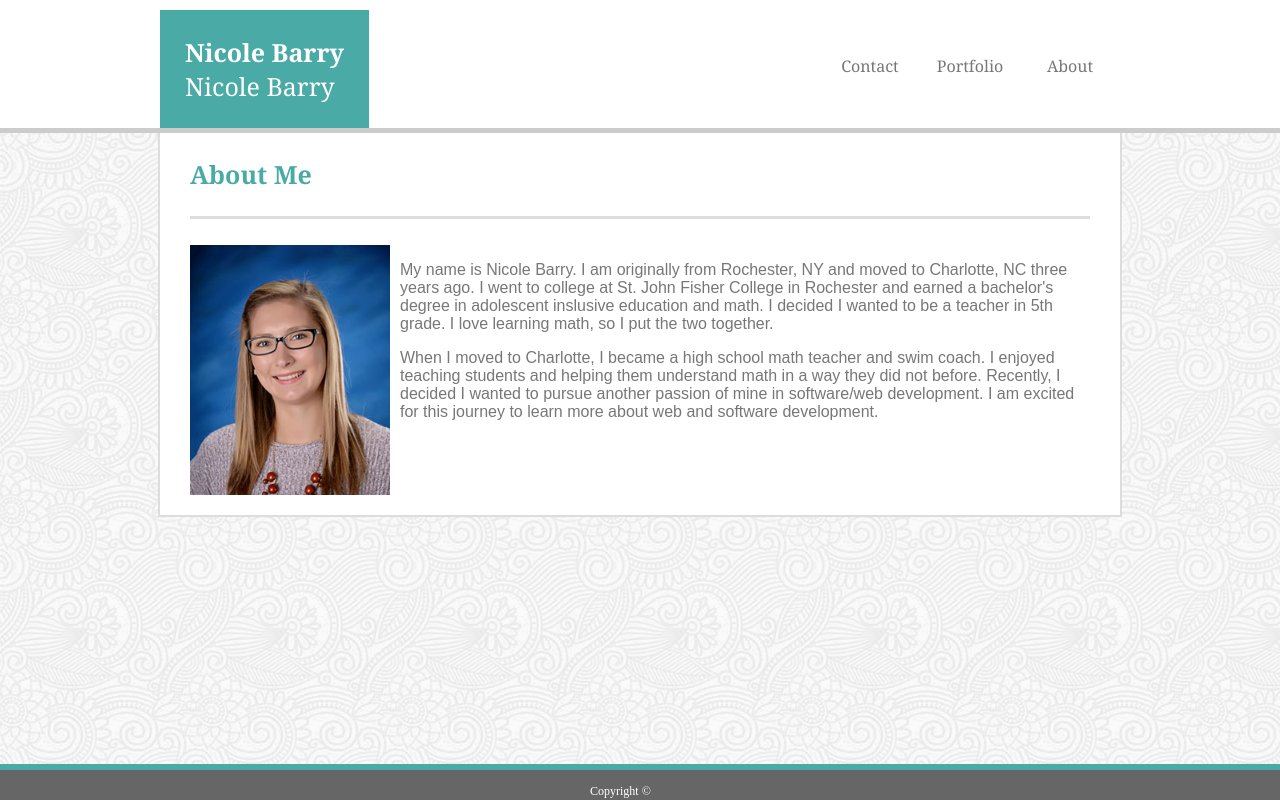
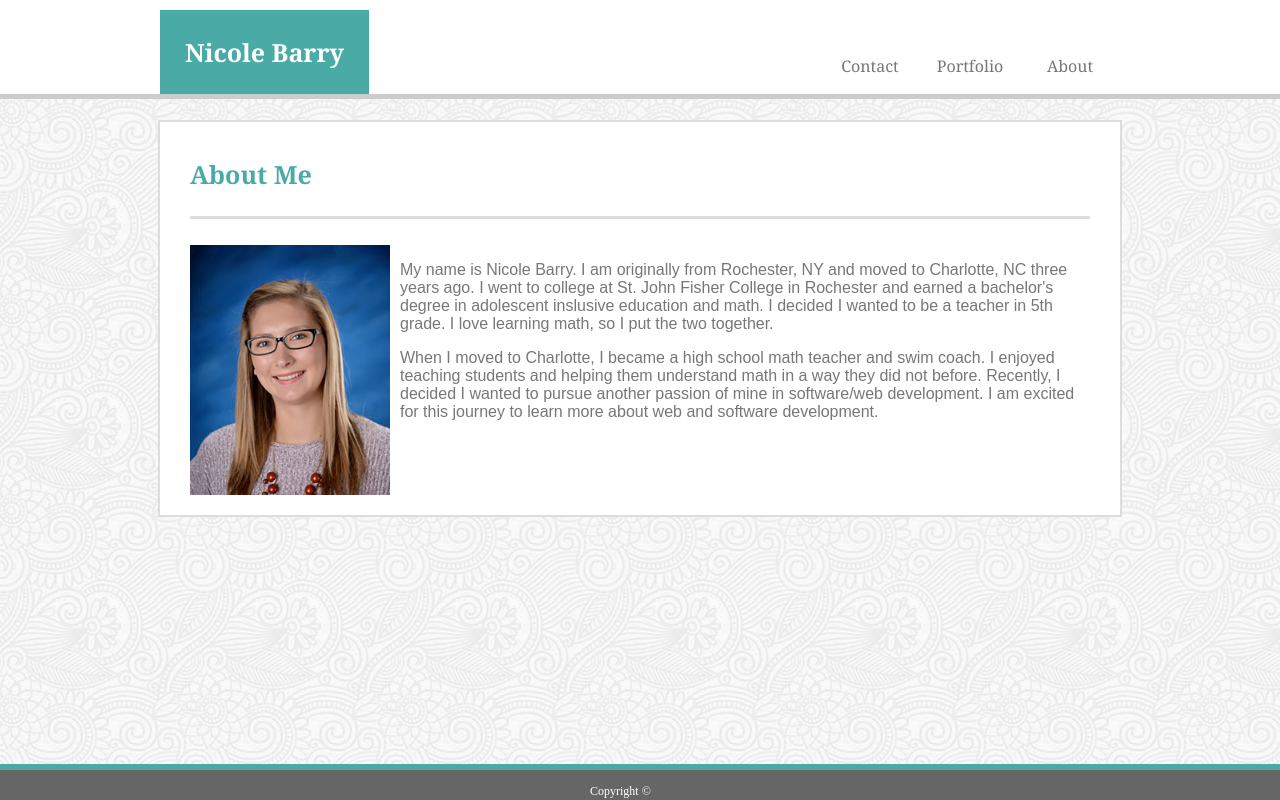
Before and after one commit to nmbarry15/Basic-Portfolio, a plain HTML site: page index.html in a window 1280 px wide. Drawn offline with Linux system fonts and the light colour scheme.

Commit message:
fixed name to bold on each page take 2

```diff
--- a/index.html
+++ b/index.html
@@ -12,7 +12,7 @@
     <section class="top-outside">
         <section class="top-inside">
             <div class="top-name">
-                <strong><header>Nicole Barry</header></strong><header>Nicole Barry</header>
+                <strong><header>Nicole Barry</header></strong>
             </div>
 
             <div class="top-buttons">
```
